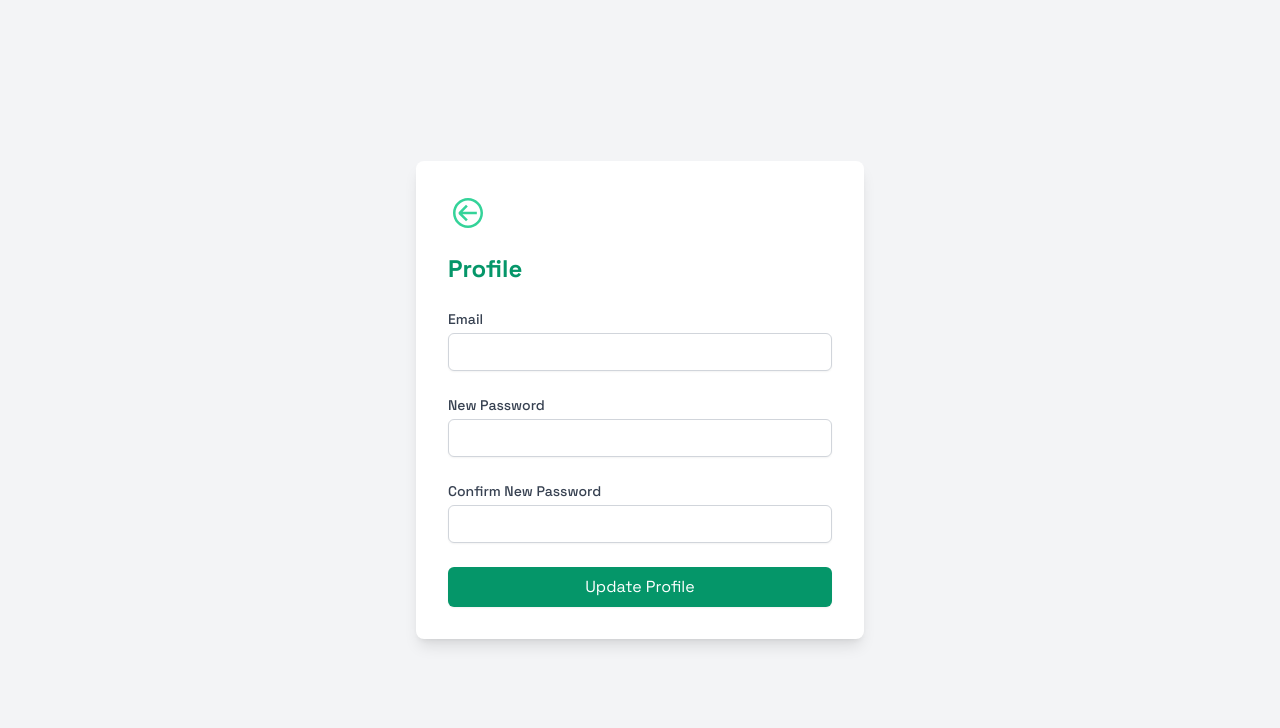
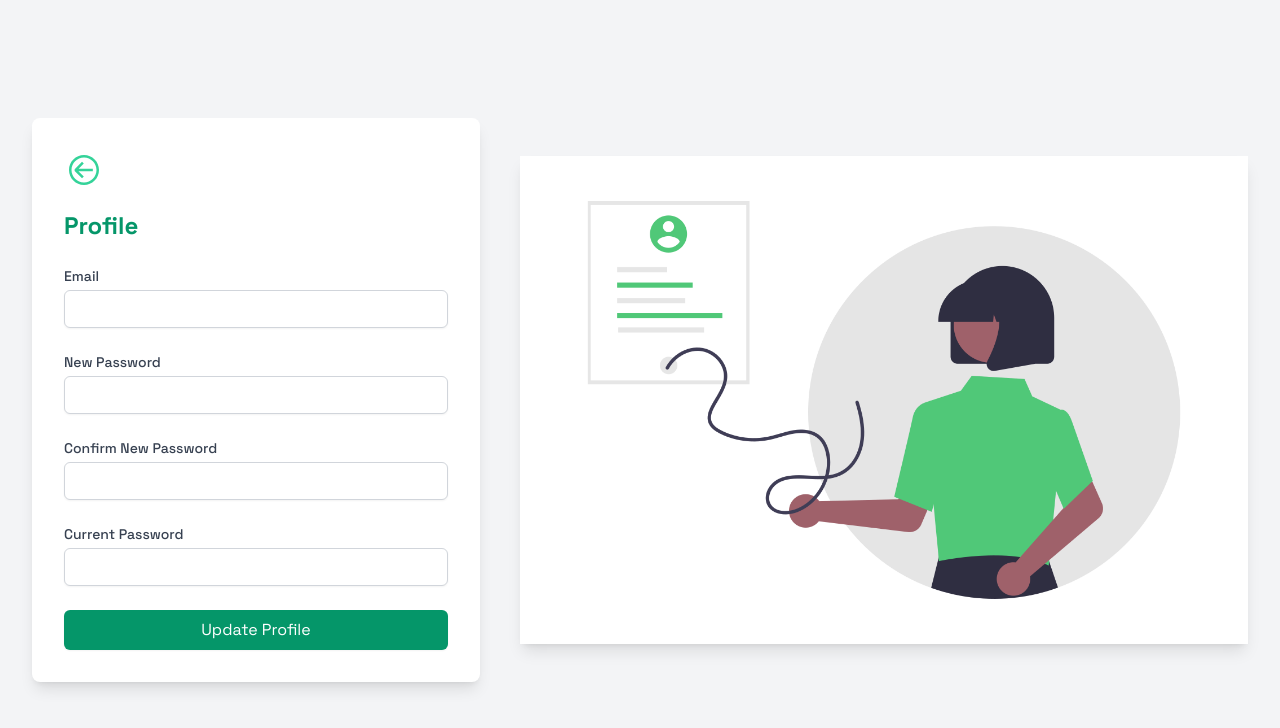
Before and after one commit to IbrahimDoba/jurnel, a Next.js app: page /profile in a window 1280 px wide. Shown: the top 728 px of the page. Built offline with nearby package versions, Linux system fonts and the light colour scheme.

Commit message:
ui: profile Ui update

```diff
--- a/src/app/profile/page.tsx
+++ b/src/app/profile/page.tsx
@@ -1,9 +1,11 @@
 "use client";
 import { IRootState } from "@/redux/store";
+import Image from "next/image";
 import Link from "next/link";
 import { useState } from "react";
 import { VscArrowCircleLeft } from "react-icons/vsc";
 import { useSelector } from "react-redux";
+import profile from "../../../public/profile.png";
 
 const Profile = () => {
   const { user, isLogged } = useSelector((state: IRootState) => state.user);
@@ -20,8 +22,13 @@ const Profile = () => {
 
   return (
     <div className="min-h-screen flex items-center justify-center bg-gray-100">
+      <div className="flex flex-row-reverse justify-around items-center w-[1400px] p-8">
+    <div className="max-lg:hidden ml-10">
+    <Image src={profile} width={800} alt="profile image" className="shadow-lg fill" />
+    </div>
+
       <div className="bg-white p-8 rounded-lg shadow-lg w-full max-w-md">
-        <Link href="/journal" className=" text-emerald-400 cursor-pointer">
+        <Link href="/journal" className=" text-emerald-400 cursor-pointer hover:scale-100 duration-150">
           <VscArrowCircleLeft size={40} />
         </Link>
         <h2 className="text-2xl font-bold mb-6 text-emerald-600 pt-5">
@@ -89,6 +96,21 @@ const Profile = () => {
             />
           </div>
           <div>
+            <label
+              htmlFor="password"
+              className="block text-sm font-medium text-gray-700"
+            >
+              Current Password
+            </label>
+            <input
+              type="password"
+              id="password"
+              value={password}
+              onChange={(e) => setPassword(e.target.value)}
+              className="mt-1 block w-full px-3 py-2 border border-gray-300 rounded-md shadow-sm focus:outline-none focus:ring-emerald-500 focus:border-emerald-500 sm:text-sm"
+            />
+          </div>
+          <div>
             <button
               type="submit"
               className="w-full px-4 py-2 bg-emerald-600 text-white rounded-md shadow-sm hover:bg-emerald-700 focus:outline-none focus:ring-2 focus:ring-offset-2 focus:ring-emerald-500"
@@ -98,6 +120,7 @@ const Profile = () => {
           </div>
         </form>
       </div>
+      </div>
     </div>
   );
 };
```
Also changed, not shown: public/profile.png (added).
